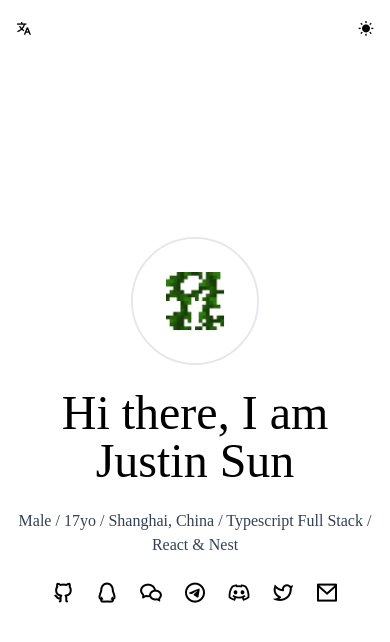
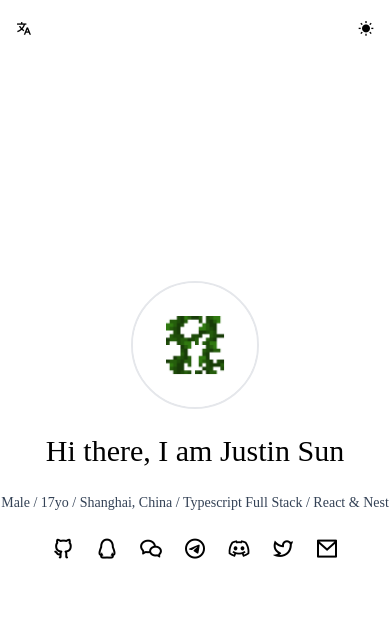
Before and after one commit to jsun969/home, a React (Vite) app: page / in a window 390 px wide. Shown: the top 642 px of the page. Built offline with nearby package versions, Linux system fonts and the light colour scheme; a web font is replaced by a local one.

Commit message:
feat: add responsive font size

```diff
--- a/src/components/AvatarTitleDesc.tsx
+++ b/src/components/AvatarTitleDesc.tsx
@@ -11,8 +11,8 @@ const AvatarTitleDesc: React.FC = () => {
         src="/avatar.png"
         className="m-auto border-2 w-32 rounded-full"
       />
-      <div className="text-5xl dark:text-white">{t('greet')}</div>
-      <div className="text-slate-700 dark:text-slate-400">
+      <div className="text-3xl sm:text-5xl dark:text-white">{t('greet')}</div>
+      <div className="text-sm sm:text-base text-slate-700 dark:text-slate-400">
         {t('description.male')} / {new Date().getFullYear() - 2005}
         {t('description.age')} / {t('description.shanghai')} / Typescript{' '}
         {t('description.full-stack')} / React & Nest
```
